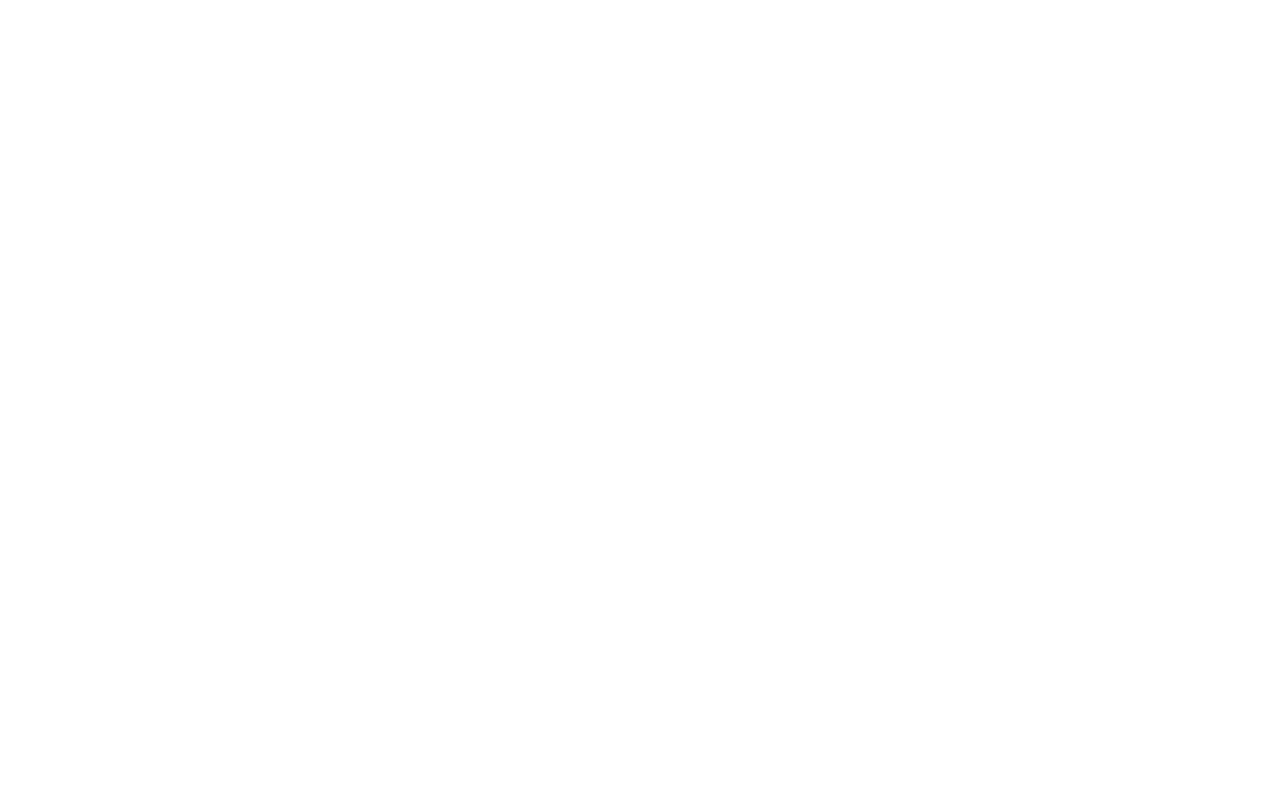
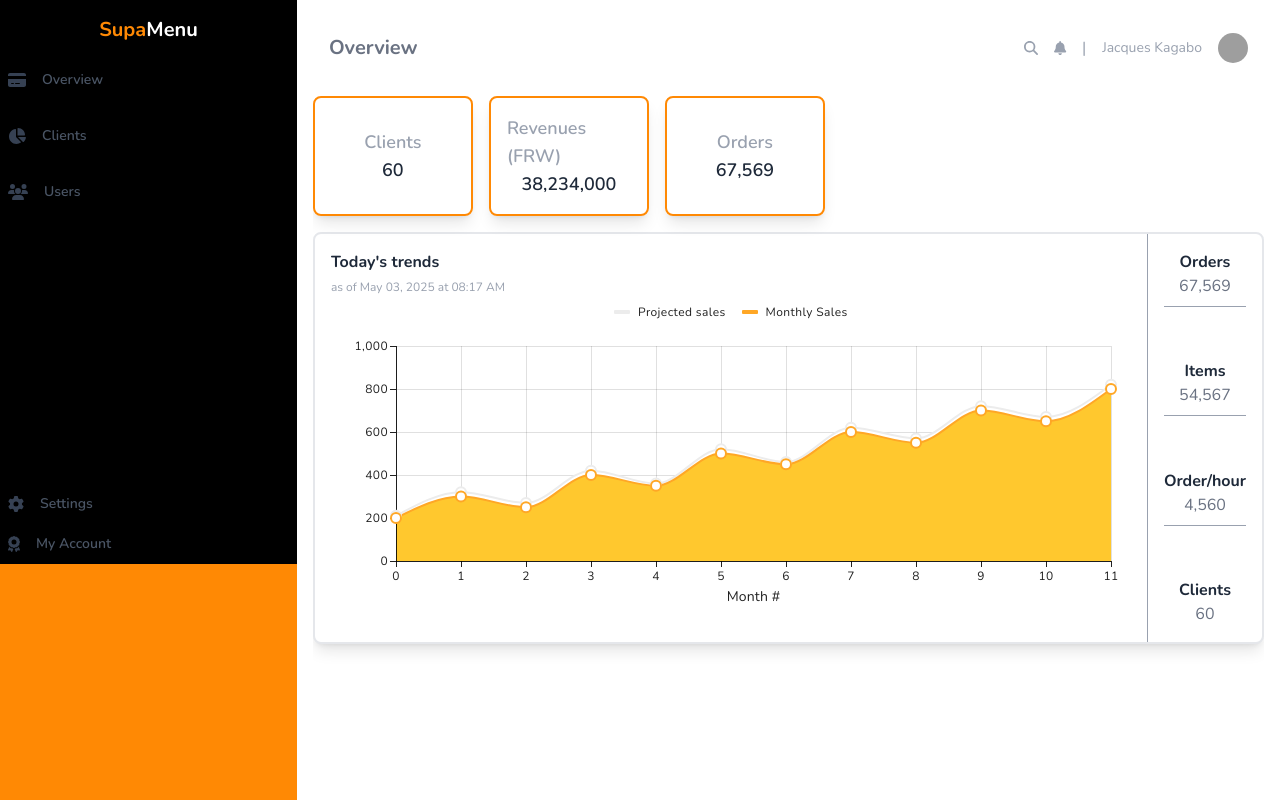
Before and after one commit to daniella307307/supamenu-web, a React (Vite) app in the folder frontend/client/: page /overview in a window 1280 px wide. Before the commit this address had no page. Built offline with nearby package versions, Linux system fonts and the light colour scheme; grey boxes are pictures that could not be loaded; a web font is replaced by a local one.

Commit message:
created the overview page

```diff
--- a/frontend/client/package.json
+++ b/frontend/client/package.json
@@ -10,11 +10,15 @@
     "preview": "vite preview"
   },
   "dependencies": {
+    "@emotion/react": "^11.14.0",
+    "@emotion/styled": "^11.14.0",
     "@fortawesome/fontawesome-svg-core": "^6.7.2",
     "@fortawesome/free-brands-svg-icons": "^6.7.2",
     "@fortawesome/free-regular-svg-icons": "^6.7.2",
     "@fortawesome/free-solid-svg-icons": "^6.7.2",
     "@fortawesome/react-fontawesome": "^0.2.2",
+    "@mui/material": "^7.0.2",
+    "@mui/x-charts": "^8.2.0",
     "@tailwindcss/vite": "^4.1.5",
     "react": "^19.0.0",
     "react-dom": "^19.0.0",
--- a/frontend/client/src/App.jsx
+++ b/frontend/client/src/App.jsx
@@ -7,6 +7,7 @@
 import Dashboard from './componets/Dashboard'
 import AddClients from './componets/AddClients'
 import RestoProfile1 from './componets/RestoProfile1'
+import Overview from './componets/Overview'
 
 function App() {
   return (
@@ -19,6 +20,7 @@
            <Route path="/dashboard" element={<Dashboard/>} />
            <Route path='/addClient' element={<AddClients/>} />
            <Route path='/restoProfile' element={<RestoProfile1/>} />
+           <Route path='/overview' element={<Overview/>}/>
         </Routes>
       </Router>
     </div>
--- /dev/null
+++ b/frontend/client/src/componets/Overview.jsx
@@ -0,0 +1,142 @@
+import React, { useState, useRef, useEffect } from "react";
+import Sidebar from "../screens/Sidebar";
+import { FontAwesomeIcon } from "@fortawesome/react-fontawesome";
+import { faBell, faMagnifyingGlass } from "@fortawesome/free-solid-svg-icons";
+import Chart from "../screens/Chart";
+
+function Overview() {
+  const [isSearchVisible, setIsSearchVisible] = useState(false);
+  const [searchQuery, setSearchQuery] = useState(""); // Add search state
+  const searchInputRef = useRef(null);
+
+  const toggleSearch = () => {
+    setIsSearchVisible((prev) => !prev);
+    if (isSearchVisible) setSearchQuery(""); // Clear search when hiding
+  };
+
+  useEffect(() => {
+    if (isSearchVisible && searchInputRef.current) {
+      searchInputRef.current.focus();
+    }
+  }, [isSearchVisible]);
+
+  // Mock dynamic data (replace with API call)
+  const metrics = {
+    clients: 60,
+    revenues: 38234000,
+    orders: 67569,
+    items: 54567,
+    ordersPerHour: 4560,
+  };
+
+  // Dynamic date
+  const currentDate = new Date().toLocaleString("en-US", {
+    day: "2-digit",
+    month: "long",
+    year: "numeric",
+    hour: "2-digit",
+    minute: "2-digit",
+    hour12: true,
+  });
+
+  return (
+    <div className="h-screen w-screen flex overflow-hidden">
+      <Sidebar />
+      <div className="flex-1 flex flex-col gap-4 p-4">
+        <div
+          id="navbar"
+          className={`bg-white flex justify-between items-center p-4 transition-all duration-300 ${
+            isSearchVisible ? "h-20" : "h-16"
+          }`}
+        >
+          <h1 className="text-xl font-bold text-gray-500">Overview</h1>
+          <div className="flex gap-4 items-center">
+            <input
+              ref={searchInputRef}
+              type="text"
+              placeholder="Search"
+              value={searchQuery}
+              onChange={(e) => setSearchQuery(e.target.value)} // Handle search input
+              className={`border border-gray-800 text-black rounded-full p-2 w-full max-w-[20rem] transition-opacity duration-300 ${
+                isSearchVisible ? "opacity-100" : "opacity-0 hidden"
+              }`}
+              aria-label="Search"
+            />
+            <FontAwesomeIcon
+              icon={faMagnifyingGlass}
+              className={`text-gray-400 cursor-pointer ${
+                isSearchVisible ? "hidden" : ""
+              }`}
+              size="sm"
+              onClick={toggleSearch}
+              aria-label="Toggle search"
+            />
+            <FontAwesomeIcon
+              icon={faBell}
+              className={`text-gray-400 ${isSearchVisible ? "hidden" : ""}`}
+              size="sm"
+              aria-label="Notifications"
+            />
+            <span className="text-gray-400">|</span>
+            <span className="text-gray-400 font-light text-sm">
+              Jacques Kagabo
+            </span>
+            <img
+              src="https://i.pinimg.com/736x/a4/0c/91/a40c9137f94d7fa20fba408c5d871171.jpg"
+              alt="User profile picture"
+              className="rounded-full w-[30px] h-[30px]"
+            />
+          </div>
+        </div>
+        <div className="flex-1 overflow-auto">
+          <div className="flex flex-wrap gap-4">
+            {[
+              { label: "Clients", value: metrics.clients },
+              { label: "Revenues (FRW)", value: metrics.revenues.toLocaleString() },
+              { label: "Orders", value: metrics.orders.toLocaleString() },
+            ].map(({ label, value }) => (
+              <div
+                key={label}
+                className="flex flex-col items-center justify-center border-orange-400 w-[10rem] max-h-[8rem] shadow-lg border-2 rounded-lg p-4"
+              >
+                <span className="text-gray-400 text-lg font-semibold">
+                  {label}
+                </span>
+                <span className="text-gray-800 text-lg font-semibold">
+                  {value}
+                </span>
+              </div>
+            ))}
+          </div>
+          <div className="bg-white border-gray-200 border-2 shadow-lg rounded-lg w-full min-h-[300px] mt-4">
+            <div className="flex flex-col md:flex-row">
+              <div className="p-4 flex-1">
+                <h1 className="text-gray-800 font-bold">Today's trends</h1>
+                <span className="text-gray-400 text-xs">
+                  as of {currentDate}
+                </span>
+                <Chart />
+              </div>
+              <div className="flex flex-col justify-between gap-4 border-l border-gray-400 p-4">
+                {[
+                  { label: "Orders", value: metrics.orders.toLocaleString() },
+                  { label: "Items", value: metrics.items.toLocaleString() },
+                  { label: "Order/hour", value: metrics.ordersPerHour.toLocaleString() },
+                  { label: "Clients", value: metrics.clients },
+                ].map(({ label, value }, index) => (
+                  <div key={label} className="flex flex-col items-center">
+                    <span className="text-gray-800 font-bold">{label}</span>
+                    <span className="text-gray-500">{value}</span>
+                    {index < 3 && <div className="w-full h-px bg-gray-400 my-2" />}
+                  </div>
+                ))}
+              </div>
+            </div>
+          </div>
+        </div>
+      </div>
+    </div>
+  );
+}
+
+export default Overview;
--- a/frontend/client/src/componets/RestoProfile3.jsx
+++ b/frontend/client/src/componets/RestoProfile3.jsx
@@ -1,9 +1,55 @@
 import React from 'react';
+import { FontAwesomeIcon } from '@fortawesome/react-fontawesome';
+import { faPlus } from '@fortawesome/free-solid-svg-icons';
+function RestoProfile3() {
+  const items =[
+    {
+      id:1,
+      name:"Drink"
+    },
+    {
+      id:2,
+      name:"Starter"
+    },
+    {
+      id:3,
+      name:"Appetizer"
+    },
+    {
+      id:4,
+      name:"Dessert"
+    },
+    {
+      id:5,
+      name:"main"
+    }
+  ]
+  return (
+    <div className='shadow-lg rounded-lg p-6'>
+      <div>
+        <div className='flex justify-between items-center'>
+           {
+            items.map((item)=>(
+              <span key={item.id} className='bg-white rounded-lg border border-orange-400 p-2 flex-wrap text-orange-400 font-semibold w-[6em] text-center hover:bg-orange-400 hover:text-white'>{item.name}</span>
+            ))
+           }
+        </div>
+        <form className='flex flex-col gap-4 mt-4'>
+        <label htmlFor="name" className='text-gray-800 font-bold text-lg'>Name</label>
+        <input type='text' placeholder='Menu Name' name='name' className='outline-none border-b border-gray-400'/>
+        <label htmlFor="price" className='text-gray-800 font-bold text-lg'>Price</label>
+        <input type='number' placeholder='RWF' name='price' className='outline-none border-b border-gray-400'/>
+        <label htmlFor='desc' className='text-gray-800 font-bold text-lg'>Menu description</label>
+        <input type='text' placeholder='ingredients' name='desc' className='outline-none border-b border-gray-400'/>
+        <label htmlFor='image' className='text-gray-800 font-bold text-lg'>Image</label>
+        <input type='file' className='outline-none border-b border-gray-400'/>
+        <div className='flex justify-center items-center gap-6'>
+        <button type='submit' className='border border-orange-400 rounded-lg p-2'>Add more</button>
+        <FontAwesomeIcon icon={faPlus} size='lg' className='text-orange-400'/>
+        </div>
+        </form>
 
-function RestoProfile3() {
-  return (
-    <div>
-
+      </div>
     </div>
   );
 }
--- /dev/null
+++ b/frontend/client/src/screens/Card.jsx
@@ -0,0 +1,11 @@
+import React from 'react';
+
+function Card() {
+  return (
+    <div>
+
+    </div>
+  );
+}
+
+export default Card;
--- /dev/null
+++ b/frontend/client/src/screens/Chart.jsx
@@ -0,0 +1,48 @@
+import React from "react";
+import { LineChart } from "@mui/x-charts";
+
+function Chart() {
+  // Sample data for the Line Chart
+  const months = [
+    "Jan",
+    "Feb",
+    "Mar",
+    "Apr",
+    "May",
+    "Jun",
+    "Jul",
+    "Aug",
+    "Sep",
+    "Oct",
+    "Nov",
+    "Dec",
+  ];
+  const salesData = [
+    200, 300, 250, 400, 350, 500, 450, 600, 550, 700, 650, 800,
+  ];
+  const projectedData = [210, 320, 270, 420, 360, 520, 460, 620, 570, 720, 670, 820];
+  return (
+    <LineChart
+      xAxis={[{ data: salesData.map((_, i) => i), label: "Month #" }]}
+      series={[
+        {
+            data:projectedData,
+            label:"Projected sales",
+            color:"#ececec",
+            area:true,
+        },
+        {
+          data: salesData,
+          label: "Monthly Sales",
+          color: "#FFA726",
+          area:true
+        }
+      ]}
+      height={300}
+      width={800}
+      grid={{ vertical: true, horizontal: true }}
+    />
+  );
+}
+
+export default Chart;
```
Also changed, not shown: 1 other file (tests, documents, lock files or other folders).
